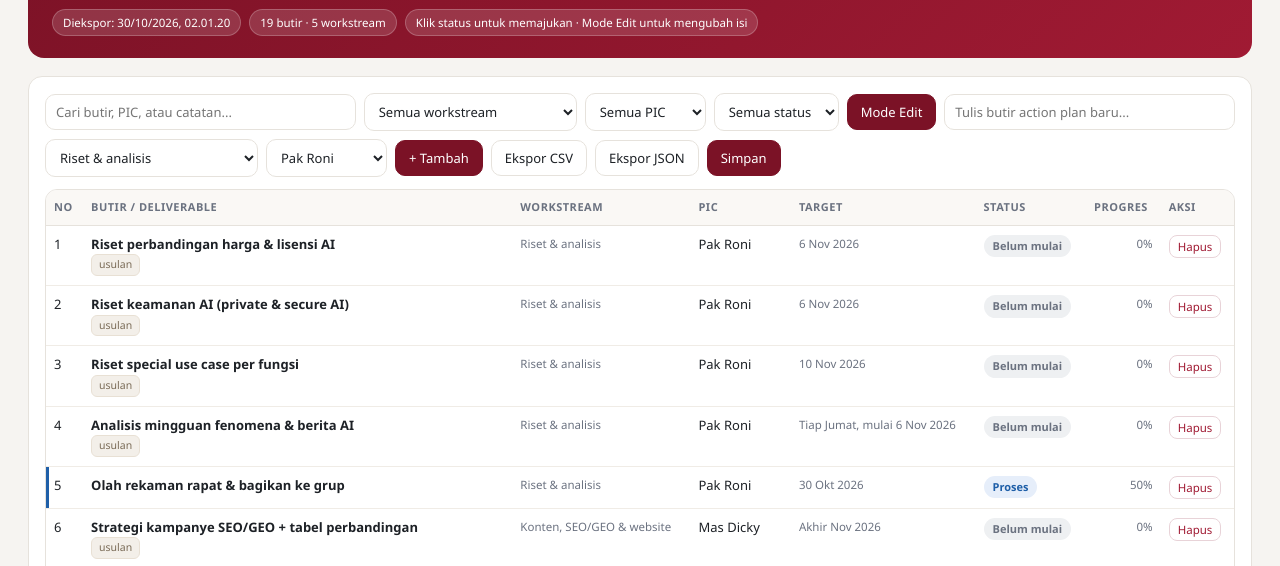
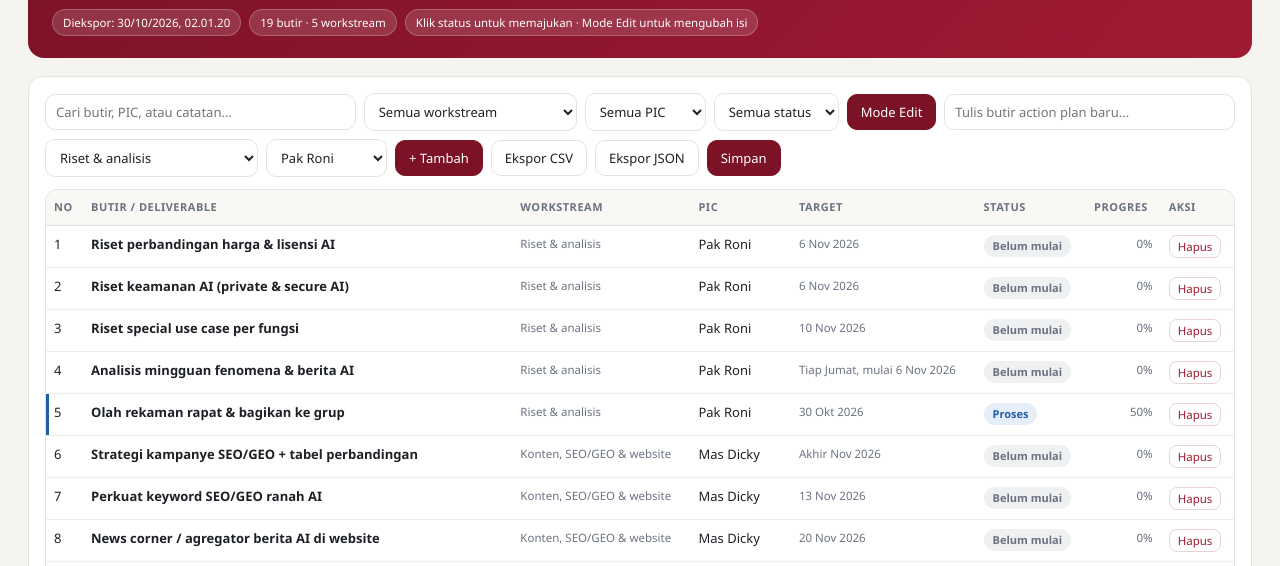
Before and after one commit to fahimaproxsis/marketing-strategy-proxsis-ai, a plain HTML site: page index.html in a window 1280 px wide. Shown: the part 218-784 px from the top of the page. Drawn offline with Linux system fonts and the light colour scheme.

Commit message:
Action Plan: hilangkan label 'usulan' di bawah nama butir (metadata tetap)

```diff
--- a/index.html
+++ b/index.html
@@ -254,7 +254,7 @@ function renderTable(){
     seq++;
     var cls=stCls(x.status),p=pctOf(x.status),isOpen=!!open[x.id];
     var ttl=editing?'<span contenteditable="true" data-field="title" data-id="'+x.id+'">'+esc(x.title)+'</span>':'<span class="ttl" data-act="toggle" data-id="'+x.id+'">'+esc(x.title)+'</span>';
-    var sub=x.usulan?'<div class="sm2"><span class="tag">usulan</span></div>':'';
+    var sub='';
     var picCell=editing?'<span contenteditable="true" data-field="pic" data-id="'+x.id+'">'+esc(x.pic)+'</span>':esc(x.pic);
     var dueCell=editing?'<span contenteditable="true" data-field="due" data-id="'+x.id+'">'+esc(x.due||'')+'</span>':esc(x.due||'-');
     var out='<tr class="'+cls+'"><td>'+seq+'</td><td>'+ttl+sub+'</td><td class="sm2">'+esc(wsLabel(x.ws))+'</td><td>'+picCell+'</td><td class="sm2">'+dueCell+'</td>'+
```
